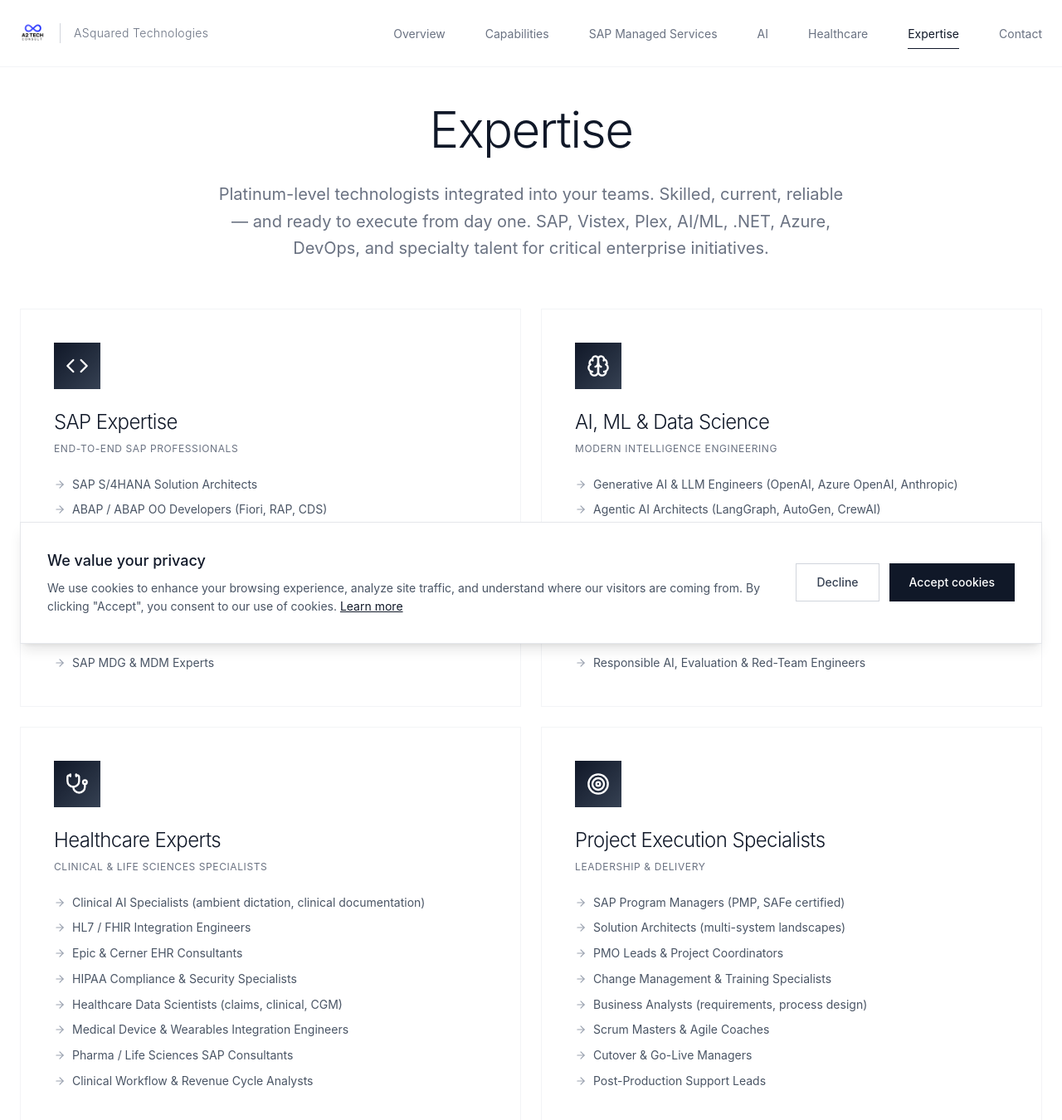
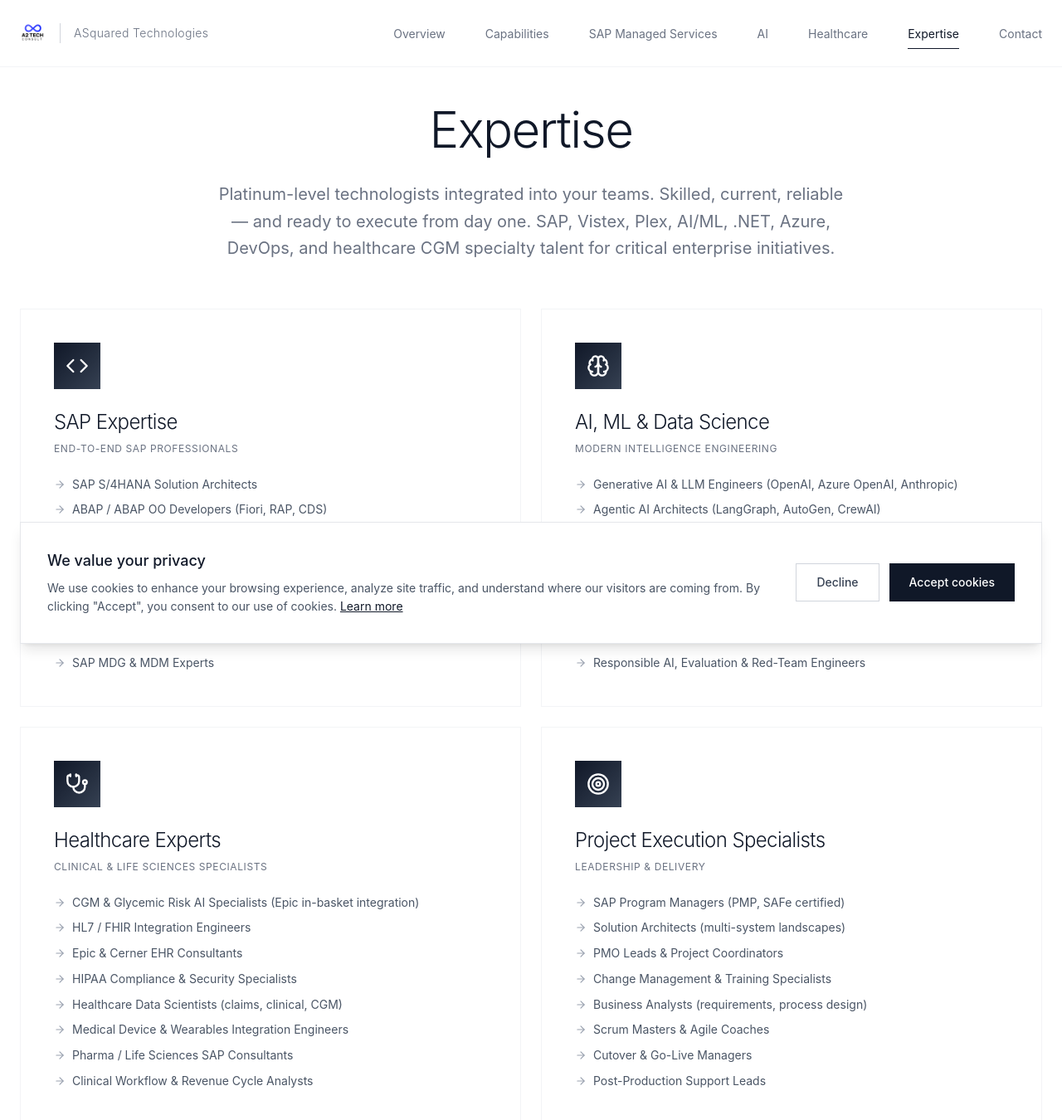
Before and after one commit to A2TechConsult/ASquared2, a React (Vite) app: page /staff-augmentation in a window 1280 px wide. Shown: the top 1350 px of the page at 83% size. Built offline with nearby package versions, Linux system fonts and the light colour scheme.

Commit message:
Expertise: drop ambient dictation role; swap to CGM / Epic specialist

```diff
--- a/src/app/pages/StaffAugmentation.tsx
+++ b/src/app/pages/StaffAugmentation.tsx
@@ -39,7 +39,7 @@ export function StaffAugmentation() {
       title: 'Healthcare Experts',
       subtitle: 'Clinical & Life Sciences Specialists',
       roles: [
-        'Clinical AI Specialists (ambient dictation, clinical documentation)',
+        'CGM & Glycemic Risk AI Specialists (Epic in-basket integration)',
         'HL7 / FHIR Integration Engineers',
         'Epic & Cerner EHR Consultants',
         'HIPAA Compliance & Security Specialists',
@@ -217,7 +217,7 @@ export function StaffAugmentation() {
             </h1>
 
             <p className="text-lg md:text-xl text-gray-500 max-w-3xl mx-auto leading-relaxed">
-              Platinum-level technologists integrated into your teams. Skilled, current, reliable — and ready to execute from day one. SAP, Vistex, Plex, AI/ML, .NET, Azure, DevOps, and specialty talent for critical enterprise initiatives.
+              Platinum-level technologists integrated into your teams. Skilled, current, reliable — and ready to execute from day one. SAP, Vistex, Plex, AI/ML, .NET, Azure, DevOps, and healthcare CGM specialty talent for critical enterprise initiatives.
             </p>
           </motion.div>
         </div>
```
